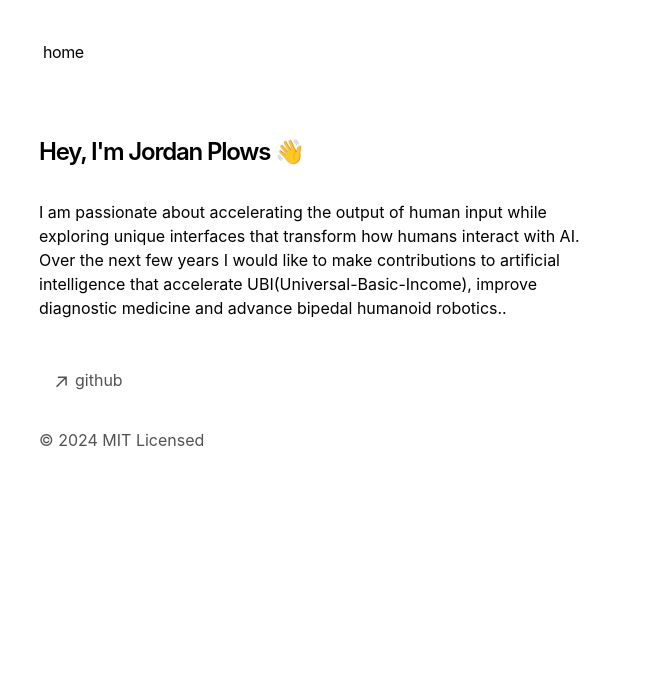
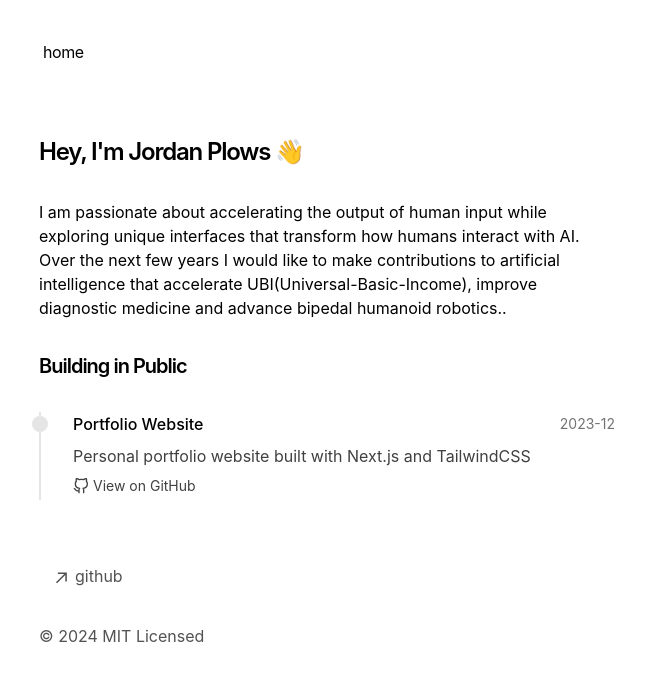
Before and after one commit to plowsai/personal-portfolio, a Next.js app: page / in a window 1280 px wide. Shown: the top 680 px of the page, without its empty margins (313-958 px from the left). Built offline with nearby package versions, Linux system fonts and the light colour scheme.

Commit message:
dev: janitor commit

```diff
--- /dev/null
+++ b/app/components/projects.tsx
@@ -0,0 +1,62 @@
+import Link from 'next/link'
+
+export type Project = {
+  title: string
+  description: string
+  githubUrl: string
+  date: string
+}
+
+const projects: Project[] = [
+  {
+    title: 'Portfolio Website',
+    description: 'Personal portfolio website built with Next.js and TailwindCSS',
+    githubUrl: 'https://github.com/jordanplows/portfolio',
+    date: '2023-12'
+  },
+  // Add more projects here
+]
+
+export function BuildingInPublic() {
+  return (
+    <div className="space-y-8">
+      <h2 className="text-xl font-semibold tracking-tighter">Building in Public</h2>
+      <div className="space-y-10">
+        {projects.map((project, index) => (
+          <div key={index} className="relative pl-8 border-l-2 border-neutral-200 dark:border-neutral-800">
+            <div className="absolute -left-[9px] top-1 h-4 w-4 rounded-full bg-neutral-200 dark:bg-neutral-800" />
+            <div className="space-y-2">
+              <div className="flex items-center justify-between">
+                <h3 className="font-medium">{project.title}</h3>
+                <span className="text-sm text-neutral-500">{project.date}</span>
+              </div>
+              <p className="text-neutral-700 dark:text-neutral-300">{project.description}</p>
+              <Link
+                href={project.githubUrl}
+                target="_blank"
+                rel="noopener noreferrer"
+                className="inline-flex items-center text-sm text-neutral-700 dark:text-neutral-300 hover:text-neutral-900 dark:hover:text-neutral-100"
+              >
+                <svg
+                  xmlns="http://www.w3.org/2000/svg"
+                  width="16"
+                  height="16"
+                  viewBox="0 0 24 24"
+                  fill="none"
+                  stroke="currentColor"
+                  strokeWidth="2"
+                  strokeLinecap="round"
+                  strokeLinejoin="round"
+                  className="mr-1"
+                >
+                  <path d="M9 19c-5 1.5-5-2.5-7-3m14 6v-3.87a3.37 3.37 0 0 0-.94-2.61c3.14-.35 6.44-1.54 6.44-7A5.44 5.44 0 0 0 20 4.77 5.07 5.07 0 0 0 19.91 1S18.73.65 16 2.48a13.38 13.38 0 0 0-7 0C6.27.65 5.09 1 5.09 1A5.07 5.07 0 0 0 5 4.77a5.44 5.44 0 0 0-1.5 3.78c0 5.42 3.3 6.61 6.44 7A3.37 3.37 0 0 0 9 18.13V22"></path>
+                </svg>
+                View on GitHub
+              </Link>
+            </div>
+          </div>
+        ))}
+      </div>
+    </div>
+  )
+}
--- a/app/page.tsx
+++ b/app/page.tsx
@@ -1,4 +1,5 @@
 import { BlogPosts } from 'app/components/posts'
+import { BuildingInPublic } from 'app/components/projects'
 
 export default function Page() {
   return (
@@ -9,6 +10,11 @@ export default function Page() {
       <p className="mb-4">
         {`I am passionate about accelerating the output of human input while exploring unique interfaces that transform how humans interact with AI. Over the next few years I would like to make contributions to artificial intelligence that accelerate UBI(Universal-Basic-Income), improve diagnostic medicine and advance bipedal humanoid robotics..`}
       </p>
+
+      <div className="my-8">
+        <BuildingInPublic />
+      </div>
+
       {/* <div className="my-8">
         <BlogPosts />
       </div> */}
```
